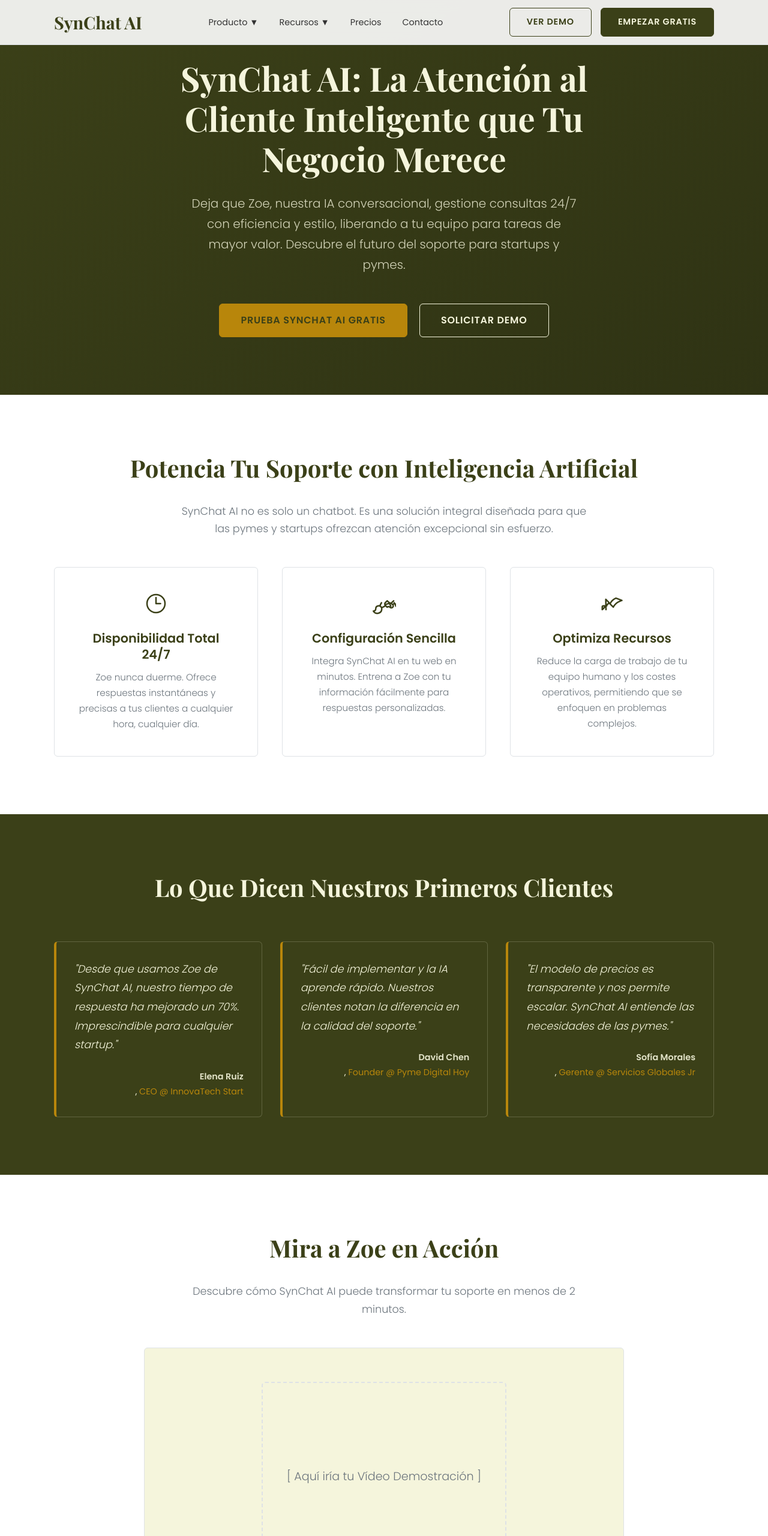
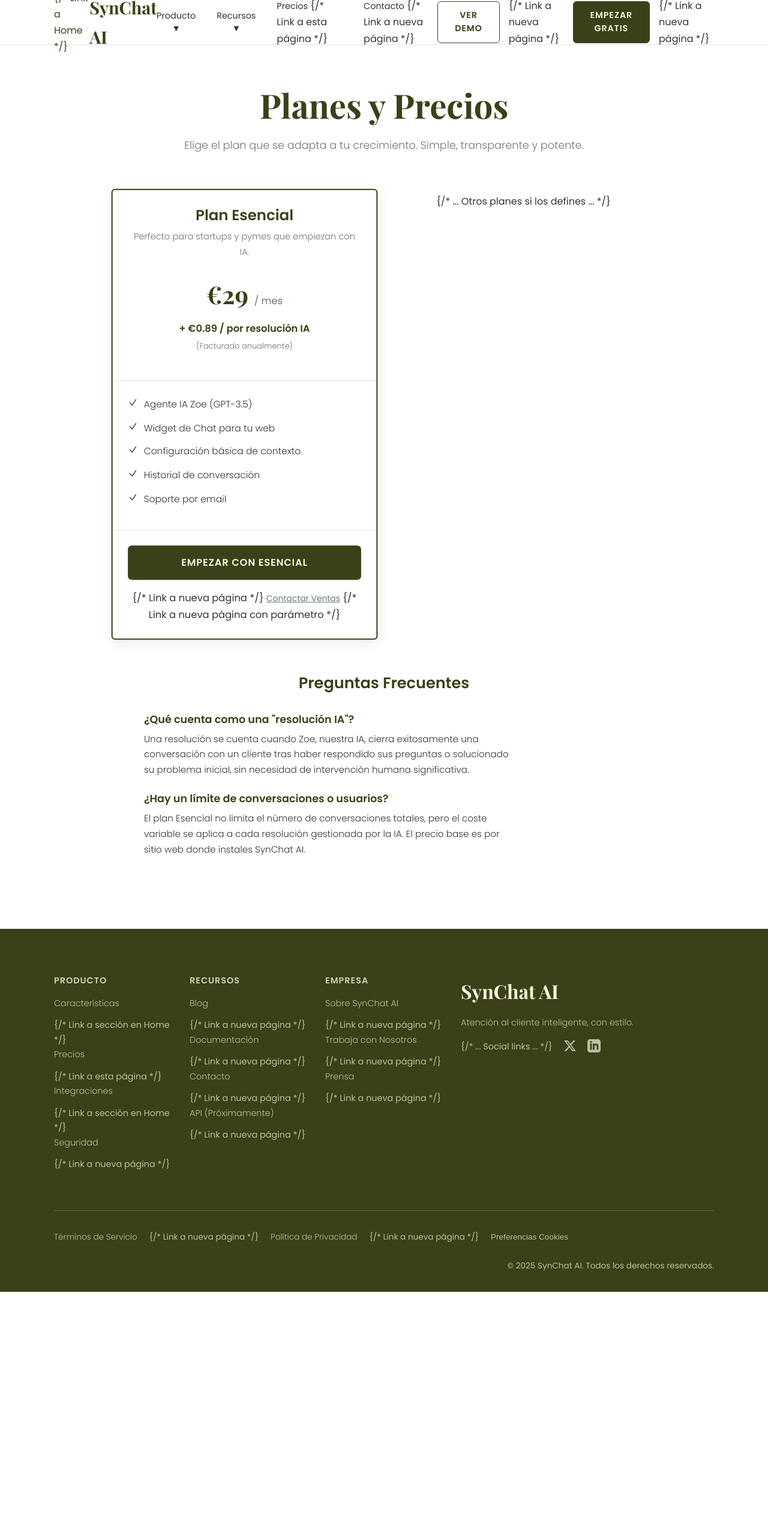
Before and after one commit to deyu413/mi-bot-atencion, a plain HTML site: page index.html in a window 1280 px wide. Shown: the top 2560 px of the page at 60% size. After the commit the page ends 2153 px from the top, so only its background shows below. Drawn offline with nearby package versions, Linux system fonts and the light colour scheme.

Commit message:
Agregado HTML base completo inspirado en Intercom

```diff
--- a/index.html
+++ b/index.html
@@ -3,24 +3,28 @@
 
 <head>
     <meta charSet="utf-8" />
-    <title>SynChat AI - El Futuro de la Atención al Cliente Inteligente</title>
+    <title>Precios - SynChat AI</title>
     <meta name="viewport" content="initial-scale=1, width=device-width" />
-    <meta name="title" content="SynChat AI - El Futuro de la Atención al Cliente Inteligente" />
-    <meta name="description" content="Transforma tu soporte con Zoe, la IA conversacional de SynChat AI. Eficiencia 24/7 y atención personalizada para startups y pymes." />
+    <meta name="title" content="Planes y Precios Flexibles - SynChat AI" />
+    <meta name="description" content="Descubre nuestros planes de precios transparentes para SynChat AI, incluyendo el plan Esencial desde €29/mes + €0.89 por resolución IA." />
 
-    <meta property="og:type" content="website" />
-    <meta property="og:url" content="https://www.tudominio-synchatai.com/" /> <meta property="og:title" content="SynChat AI - El Futuro de la Atención al Cliente Inteligente" />
-    <meta property="og:description" content="Transforma tu soporte con Zoe, la IA conversacional de SynChat AI. Eficiencia 24/7 y atención personalizada para startups y pymes." />
-    <meta property="og:image" content="https://www.tudominio-synchatai.com/images/og-synchat-ai.png" /> <meta property="twitter:card" content="summary_large_image" />
-    <meta property="twitter:url" content="https://www.tudominio-synchatai.com/" /> <meta property="twitter:title" content="SynChat AI - El Futuro de la Atención al Cliente Inteligente" />
-    <meta property="twitter:description" content="Transforma tu soporte con Zoe, la IA conversacional de SynChat AI." />
-    <meta property="twitter:image" content="https://www.tudominio-synchatai.com/images/twitter-synchat-ai.png" /> <link rel="canonical" href="https://www.tudominio-synchatai.com/" /> <link rel="icon" type="image/png" sizes="48x48" href="/images/favicon-synchat.png" /> <link rel="preconnect" href="https://fonts.googleapis.com">
+    <meta property="og:url" content="https://www.tudominio-synchatai.com/precios/pricing.html" />
+    <meta property="og:title" content="Planes y Precios Flexibles - SynChat AI" />
+    <meta property="og:description" content="Plan Esencial desde €29/mes + €0.89/resolución IA. Transparente y escalable." />
+    <meta property="og:image" content="https://www.tudominio-synchatai.com/images/og-pricing-synchat-ai.png" />
+    <meta property="twitter:url" content="https://www.tudominio-synchatai.com/precios/pricing.html" />
+    <meta property="twitter:title" content="Planes y Precios Flexibles - SynChat AI" />
+    <meta property="twitter:description" content="Plan Esencial desde €29/mes + €0.89/resolución IA." />
+    <meta property="twitter:image" content="https://www.tudominio-synchatai.com/images/twitter-pricing-synchat-ai.png" />
+
+    <link rel="canonical" href="https://www.tudominio-synchatai.com/precios/pricing.html" />
+    <link rel="icon" type="image/png" sizes="48x48" href="/images/favicon-synchat.png" />
+
+    <link rel="preconnect" href="https://fonts.googleapis.com">
     <link rel="preconnect" href="https://fonts.gstatic.com" crossorigin>
     <link href="https://fonts.googleapis.com/css2?family=Playfair+Display:wght@700&family=Poppins:wght@300;400;600&display=swap" rel="stylesheet">
 
-    <link rel="stylesheet" href="/styles.css">
-
-</head>
+    <link rel="stylesheet" href="/styles.css"> </head>
 
 <body>
     <div id="site-wrapper">
@@ -28,130 +32,98 @@
         <header role="banner" class="site-header">
              <div class="container nav-container">
                 <div class="logo-area">
-                    <a href="/" aria-label="Ir a la página principal - SynChat AI">
+                     <a href="/" aria-label="Ir a la página principal - SynChat AI"> {/* Link a Home */}
                         <span class="logo-text">SynChat AI</span>
                     </a>
                 </div>
-
                 <button class="hamburger-menu-button" aria-label="Abrir menú" aria-expanded="false" aria-controls="navigation-menu">
-                    <span class="hamburger-line"></span>
-                    <span class="hamburger-line"></span>
-                    <span class="hamburger-line"></span>
+                    <span class="hamburger-line"></span> <span class="hamburger-line"></span> <span class="hamburger-line"></span>
                 </button>
-
                 <nav class="navigation-menu" id="navigation-menu">
                      <ul class="nav-list">
                         <li class="nav-item dropdown">
                             <button class="nav-item-button" aria-haspopup="true" aria-expanded="false">Producto ▼</button>
                             <div class="nav-submenu">
-                                <a href="#features">Características</a>
-                                <a href="#integrations">Integraciones</a> <a href="/pricing.html">Precios</a> </div>
+                                <a href="/#features">Características</a> {/* Link a sección en Home */}
+                                <a href="/#integrations">Integraciones</a> {/* Link a sección en Home */}
+                                <a href="/precios/pricing.html">Precios</a> {/* Link a esta página */}
+                            </div>
                         </li>
                         <li class="nav-item dropdown">
                             <button class="nav-item-button" aria-haspopup="true" aria-expanded="false">Recursos ▼</button>
                             <div class="nav-submenu">
-                                <a href="/blog">Blog</a> <a href="/case-studies">Casos de Éxito</a> <a href="/docs">Documentación</a> </div>
+                                <a href="/blog.html">Blog</a> {/* Link a nueva página */}
+                                <a href="/casos-exito.html">Casos de Éxito</a> {/* Link a nueva página */}
+                                <a href="/docs.html">Documentación</a> {/* Link a nueva página */}
+                            </div>
                         </li>
                         <li class="nav-item">
-                            <a href="/pricing.html" class="nav-item-button">Precios</a> </li>
+                             <a href="/precios/pricing.html" class="nav-item-button">Precios</a> {/* Link a esta página */}
+                        </li>
                          <li class="nav-item">
-                            <a href="/contact" class="nav-item-button">Contacto</a> </li>
+                            <a href="/contacto.html" class="nav-item-button">Contacto</a> {/* Link a nueva página */}
+                        </li>
                     </ul>
                      <div class="mobile-menu-ctas">
-                         <a href="/demo" class="button secondary">Ver Demo</a> <a href="/signup" class="button primary">Registrarse</a> </div>
+                         <a href="/demo.html" class="button secondary">Ver Demo</a> {/* Link a nueva página */}
+                         <a href="/registro.html" class="button primary">Registrarse</a> {/* Link a nueva página */}
+                    </div>
                 </nav>
-
                 <div class="header-ctas">
-                    <a href="/demo" class="button secondary">Ver Demo</a> <a href="/signup" class="button primary">Empezar Gratis</a> </div>
+                    <a href="/demo.html" class="button secondary">Ver Demo</a> {/* Link a nueva página */}
+                    <a href="/registro.html" class="button primary">Empezar Gratis</a> {/* Link a nueva página */}
+                </div>
             </div>
         </header>
 
         <main class="main-content">
+            <section class="pricing-page-section section-light">
+                <div class="container text-center">
+                    <h1 class="section-heading" style="margin-bottom: 1rem;">Planes y Precios</h1>
+                    <p class="section-subheading" style="margin-bottom: 4rem;">Elige el plan que se adapta a tu crecimiento. Simple, transparente y potente.</p>
 
-            <section class="hero-section section-dark">
-                 <div class="hero-background"></div>
-                 <div class="container hero-content">
-                    <h1 class="hero-heading">SynChat AI: La Atención al Cliente Inteligente que Tu Negocio Merece</h1>
-                    <p class="hero-subheading">Deja que Zoe, nuestra IA conversacional, gestione consultas 24/7 con eficiencia y estilo, liberando a tu equipo para tareas de mayor valor. Descubre el futuro del soporte para startups y pymes.</p>
-                    <div class="hero-ctas">
-                        <a href="/signup" class="button primary large">Prueba SynChat AI Gratis</a> <a href="/demo" class="button secondary large inverted">Solicitar Demo</a>
+                    <div class="pricing-grid">
+                        <div class="pricing-card featured">
+                            <div class="pricing-header">
+                                <h3 class="plan-name">Plan Esencial</h3>
+                                <p class="plan-description">Perfecto para startups y pymes que empiezan con IA.</p>
+                                <div class="plan-price">
+                                    <span class="price-amount">€29</span>
+                                    <span class="price-term">/ mes</span>
+                                </div>
+                                <div class="plan-resolution-fee">
+                                    + €0.89 / por resolución IA
+                                </div>
+                                <p class="billed-annually">(Facturado anualmente)</p>
+                            </div>
+                            <ul class="features-list">
+                                <li><span class="check-icon"><svg xmlns="http://www.w3.org/2000/svg" fill="none" viewBox="0 0 24 24" stroke-width="2" stroke="currentColor" width="16" height="16"><path stroke-linecap="round" stroke-linejoin="round" d="M4.5 12.75l6 6 9-13.5" /></svg></span> Agente IA Zoe (GPT-3.5)</li>
+                                <li><span class="check-icon"><svg xmlns="http://www.w3.org/2000/svg" fill="none" viewBox="0 0 24 24" stroke-width="2" stroke="currentColor" width="16" height="16"><path stroke-linecap="round" stroke-linejoin="round" d="M4.5 12.75l6 6 9-13.5" /></svg></span> Widget de Chat para tu web</li>
+                                <li><span class="check-icon"><svg xmlns="http://www.w3.org/2000/svg" fill="none" viewBox="0 0 24 24" stroke-width="2" stroke="currentColor" width="16" height="16"><path stroke-linecap="round" stroke-linejoin="round" d="M4.5 12.75l6 6 9-13.5" /></svg></span> Configuración básica de contexto</li>
+                                <li><span class="check-icon"><svg xmlns="http://www.w3.org/2000/svg" fill="none" viewBox="0 0 24 24" stroke-width="2" stroke="currentColor" width="16" height="16"><path stroke-linecap="round" stroke-linejoin="round" d="M4.5 12.75l6 6 9-13.5" /></svg></span> Historial de conversación</li>
+                                <li><span class="check-icon"><svg xmlns="http://www.w3.org/2000/svg" fill="none" viewBox="0 0 24 24" stroke-width="2" stroke="currentColor" width="16" height="16"><path stroke-linecap="round" stroke-linejoin="round" d="M4.5 12.75l6 6 9-13.5" /></svg></span> Soporte por email</li>
+                            </ul>
+                            <div class="pricing-cta">
+                                <a href="/registro.html" class="button primary large" style="width: 100%;">Empezar con Esencial</a> {/* Link a nueva página */}
+                                <a href="/contacto.html?plan=essential" class="contact-link">Contactar Ventas</a> {/* Link a nueva página con parámetro */}
                             </div>
                         </div>
-            </section>
+                        {/* ... Otros planes si los defines ... */}
+                    </div>
 
-            <section id="features" class="features-section section-light">
-                <div class="container">
-                    <h2 class="section-heading">Potencia Tu Soporte con Inteligencia Artificial</h2>
-                    <p class="section-subheading text-center" style="margin-top: -2rem; margin-bottom: 3rem; max-width: 700px; margin-left: auto; margin-right: auto;">SynChat AI no es solo un chatbot. Es una solución integral diseñada para que las pymes y startups ofrezcan atención excepcional sin esfuerzo.</p>
-                    <div class="features-grid">
-                        <article class="feature-card">
-                            <div class="feature-icon">
-                                <svg xmlns="http://www.w3.org/2000/svg" fill="none" viewBox="0 0 24 24" stroke-width="1.5" stroke="currentColor" width="48" height="48"><path stroke-linecap="round" stroke-linejoin="round" d="M12 6v6h4.5m4.5 0a9 9 0 11-18 0 9 9 0 0118 0z" /></svg>
+                    <div class="pricing-faq" style="margin-top: 4rem; text-align: left; max-width: 800px; margin-left: auto; margin-right: auto;">
+                        <h3 style="text-align: center; margin-bottom: 2rem;">Preguntas Frecuentes</h3>
+                         <div>
+                            <h4>¿Qué cuenta como una "resolución IA"?</h4>
+                            <p>Una resolución se cuenta cuando Zoe, nuestra IA, cierra exitosamente una conversación con un cliente tras haber respondido sus preguntas o solucionado su problema inicial, sin necesidad de intervención humana significativa.</p>
                          </div>
-                            <h3 class="feature-title">Disponibilidad Total 24/7</h3>
-                            <p class="feature-description">Zoe nunca duerme. Ofrece respuestas instantáneas y precisas a tus clientes a cualquier hora, cualquier día.</p>
-                        </article>
-                        <article class="feature-card">
-                            <div class="feature-icon">
-                                <svg xmlns="http://www.w3.org/2000/svg" fill="none" viewBox="0 0 24 24" stroke-width="1.5" stroke="currentColor" width="48" height="48"><path stroke-linecap="round" stroke-linejoin="round" d="M9.53 16.122a3 3 0 00-5.78 1.128 2.25 2.25 0 01-2.4 2.245 4.5 4.5 0 008.4-2.245c0-.399-.078-.78-.22-1.128zm0 0a15.998 15.998 0 003.388-1.62m-5.043-.025a15.994 15.994 0 011.622-3.39m3.421 1.776a15.993 15.993 0 003.645-.976l.043.045a1.875 1.875 0 012.652 0l.095.094a1.875 1.875 0 002.652 0l.043-.045a15.988 15.988 0 003.645.976m-3.421-1.776a15.994 15.994 0 011.622 3.39m-5.043-.025a15.998 15.998 0 01-1.622-3.39m3.421 1.776l.043.045a1.875 1.875 0 010 2.652l-.043.045a1.875 1.875 0 01-2.652 0l-.095-.094a1.875 1.875 0 00-2.652 0l-.043.045m0 0l-1.895-1.896a1.875 1.875 0 010-2.652l1.895-1.896m0 0l1.895 1.896a1.875 1.875 0 002.652 0l1.895-1.896" /></svg>
-                            </div>
-                            <h3 class="feature-title">Configuración Sencilla</h3>
-                            <p class="feature-description">Integra SynChat AI en tu web en minutos. Entrena a Zoe con tu información fácilmente para respuestas personalizadas.</p>
-                        </article>
-                        <article class="feature-card">
-                            <div class="feature-icon">
-                                 <svg xmlns="http://www.w3.org/2000/svg" fill="none" viewBox="0 0 24 24" stroke-width="1.5" stroke="currentColor" width="48" height="48"><path stroke-linecap="round" stroke-linejoin="round" d="M2.25 18L9 11.25l4.306 4.307a11.95 11.95 0 015.814-5.519l2.74-1.22m0 0l-5.94-2.28a11.95 11.95 0 00-5.814 5.519l-4.306-4.307L6 18M2.25 18v-2.625c0-.621.504-1.125 1.125-1.125H6.75" /></svg> </div>
-                            <h3 class="feature-title">Optimiza Recursos</h3>
-                            <p class="feature-description">Reduce la carga de trabajo de tu equipo humano y los costes operativos, permitiendo que se enfoquen en problemas complejos.</p>
-                        </article>
-                    </div>
-                </div>
-            </section>
-
-            <section id="testimonials" class="testimonials-section section-dark">
-                <div class="container">
-                    <h2 class="section-heading">Lo Que Dicen Nuestros Primeros Clientes</h2>
-                    <div class="testimonials-grid">
-                         <blockquote class="testimonial-card">
-                            <p>"Desde que usamos Zoe de SynChat AI, nuestro tiempo de respuesta ha mejorado un 70%. Imprescindible para cualquier startup."</p>
-                            <footer>
-                                <span class="author">Elena Ruiz</span>, <span class="company">CEO @ InnovaTech Start</span>
-                            </footer>
-                        </blockquote>
-                        <blockquote class="testimonial-card">
-                            <p>"Fácil de implementar y la IA aprende rápido. Nuestros clientes notan la diferencia en la calidad del soporte."</p>
-                            <footer>
-                                <span class="author">David Chen</span>, <span class="company">Founder @ Pyme Digital Hoy</span>
-                            </footer>
-                        </blockquote>
-                        <blockquote class="testimonial-card">
-                            <p>"El modelo de precios es transparente y nos permite escalar. SynChat AI entiende las necesidades de las pymes."</p>
-                            <footer>
-                                <span class="author">Sofía Morales</span>, <span class="company">Gerente @ Servicios Globales Jr</span>
-                            </footer>
-                        </blockquote>
-                    </div>
-                </div>
-            </section>
-
-            <section id="demo-video" class="demo-video-section section-light">
-                <div class="container text-center">
-                    <h2 class="section-heading">Mira a Zoe en Acción</h2>
-                    <p class="section-subheading" style="margin-top: -2rem; margin-bottom: 3rem;">Descubre cómo SynChat AI puede transformar tu soporte en menos de 2 minutos.</p>
-                    <div class="video-placeholder">
-                        <div style="border:2px dashed var(--color-border); padding: 15vh 20px; background-color: var(--color-background-alt); border-radius: var(--border-radius-medium);">
-                            <p style="color: var(--color-text-muted); font-size: 1.2rem;">[ Aquí iría tu Vídeo Demostración ]</p>
+                         <div>
+                            <h4>¿Hay un límite de conversaciones o usuarios?</h4>
+                            <p>El plan Esencial no limita el número de conversaciones totales, pero el coste variable se aplica a cada resolución gestionada por la IA. El precio base es por sitio web donde instales SynChat AI.</p>
                          </div>
                     </div>
                 </div>
             </section>
-            <section class="final-cta-section section-dark">
-                <div class="container text-center"> <h2 class="section-heading">Únete a la Revolución de la Atención al Cliente</h2>
-                    <p class="cta-subheading">Empieza a ofrecer soporte inteligente 24/7 con SynChat AI y Zoe. Tu equipo y tus clientes te lo agradecerán.</p>
-                    <a href="/signup" class="button primary large">Empezar Gratis con SynChat AI</a>
-                </div>
-            </section>
-
         </main>
 
         <footer role="contentinfo" class="site-footer">
@@ -160,33 +132,34 @@
                      <div class="footer-column">
                         <h4>Producto</h4>
                         <ul>
-                            <li><a href="/#features">Características</a></li>
-                            <li><a href="/pricing.html">Precios</a></li>
-                            <li><a href="/#integrations">Integraciones</a></li>
-                            <li><a href="/security">Seguridad</a></li>
+                            <li><a href="/#features">Características</a></li> {/* Link a sección en Home */}
+                            <li><a href="/precios/pricing.html">Precios</a></li> {/* Link a esta página */}
+                            <li><a href="/#integrations">Integraciones</a></li> {/* Link a sección en Home */}
+                            <li><a href="/seguridad.html">Seguridad</a></li> {/* Link a nueva página */}
                         </ul>
                     </div>
                      <div class="footer-column">
                         <h4>Recursos</h4>
                         <ul>
-                            <li><a href="/blog">Blog</a></li>
-                            <li><a href="/docs">Documentación</a></li>
-                            <li><a href="/contact">Contacto</a></li>
-                            <li><a href="/api">API (Próximamente)</a></li>
+                            <li><a href="/blog.html">Blog</a></li> {/* Link a nueva página */}
+                            <li><a href="/docs.html">Documentación</a></li> {/* Link a nueva página */}
+                            <li><a href="/contacto.html">Contacto</a></li> {/* Link a nueva página */}
+                            <li><a href="/api.html">API (Próximamente)</a></li> {/* Link a nueva página */}
                         </ul>
                     </div>
                     <div class="footer-column">
                         <h4>Empresa</h4>
                         <ul>
-                            <li><a href="/about">Sobre SynChat AI</a></li>
-                            <li><a href="/careers">Trabaja con Nosotros</a></li>
-                            <li><a href="/press">Prensa</a></li>
+                            <li><a href="/nosotros.html">Sobre SynChat AI</a></li> {/* Link a nueva página */}
+                            <li><a href="/empleo.html">Trabaja con Nosotros</a></li> {/* Link a nueva página */}
+                            <li><a href="/prensa.html">Prensa</a></li> {/* Link a nueva página */}
                         </ul>
                     </div>
                     <div class="footer-brand">
                          <span class="logo-text">SynChat AI</span>
                          <p>Atención al cliente inteligente, con estilo.</p>
                         <div class="social-links">
+                            {/* ... Social links ... */}
                             <a href="#" aria-label="Twitter"><svg width="20" height="20" fill="currentColor" viewBox="0 0 24 24"><path d="M18.244 2.25h3.308l-7.227 8.26 8.502 11.24H16.17l-5.214-6.817L4.99 21.75H1.68l7.73-8.835L1.254 2.25H8.08l4.713 6.231zm-1.161 17.52h1.833L7.084 4.126H5.117z"></path></svg></a>
                             <a href="#" aria-label="LinkedIn"><svg width="20" height="20" fill="currentColor" viewBox="0 0 24 24"><path d="M19 0h-14c-2.761 0-5 2.239-5 5v14c0 2.761 2.239 5 5 5h14c2.762 0 5-2.239 5-5v-14c0-2.761-2.238-5-5-5zm-11 19h-3v-11h3v11zm-1.5-12.268c-.966 0-1.75-.79-1.75-1.764s.784-1.764 1.75-1.764 1.75.79 1.75 1.764-.783 1.764-1.75 1.764zm13.5 12.268h-3v-5.604c0-3.368-4-3.113-4 0v5.604h-3v-11h3v1.765c1.396-2.586 7-2.777 7 2.476z"></path></svg></a>
                         </div>
@@ -194,8 +167,8 @@
                 </div>
                 <div class="footer-bottom">
                     <div class="legal-links">
-                        <a href="/terms">Términos de Servicio</a>
-                        <a href="/privacy">Política de Privacidad</a>
+                        <a href="/terminos.html">Términos de Servicio</a> {/* Link a nueva página */}
+                        <a href="/privacidad.html">Política de Privacidad</a> {/* Link a nueva página */}
                         <button id="privacy-settings-btn">Preferencias Cookies</button>
                     </div>
                     <div class="copyright">
```
Also changed, not shown: blog.html (added), casos-exito.html (added), contacto.html (added), demo.html (added), docs.html (added), empleo.html (added), nosotros.html (added), prensa.html (added), privacidad.html (added), registro.html (added), seguridad.html (added), static/txt/css.txt (renamed from css.txt), static/txt/html.txt (renamed from html.txt), static/txt/javascript.txt (renamed from javascript.txt), 1 more files. Lines whose indentation alone changed are shown as unchanged.
